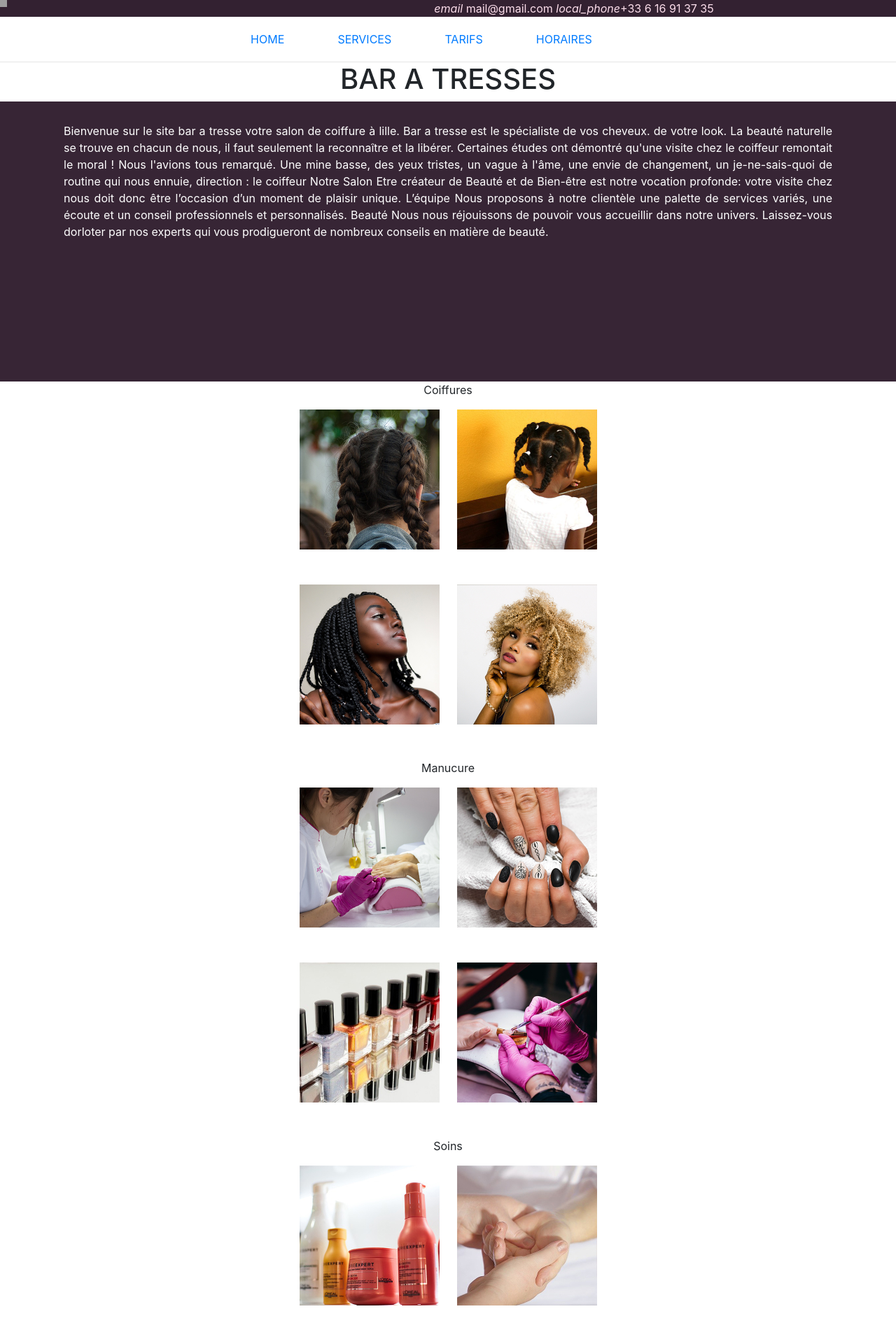
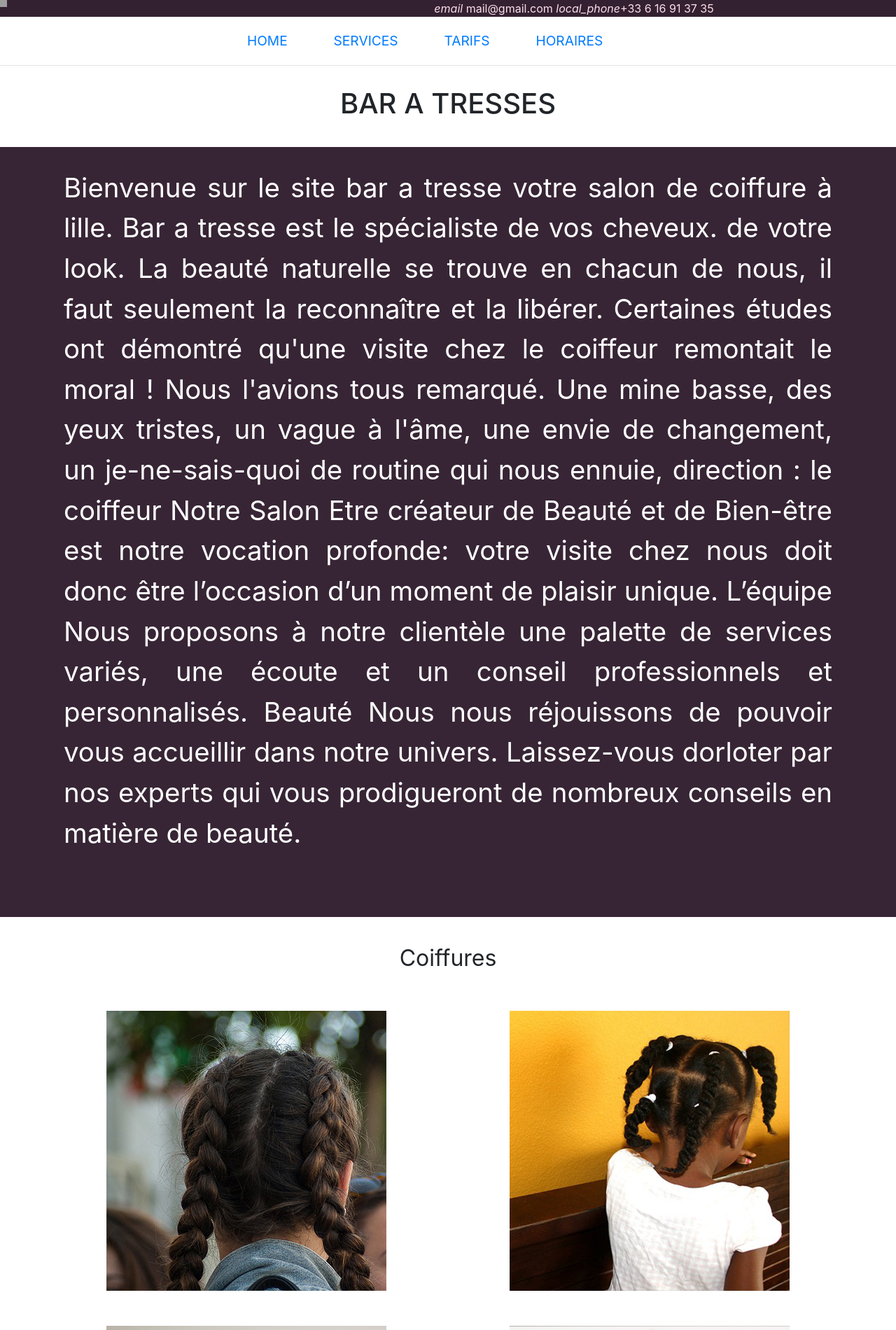
Before and after one commit to luvumbu/bar_a_tresse2, a PHP site: page /showcoords/index.php in a window 1280 px wide. Shown: the top 1900 px of the page at 70% size. Run offline with PHP 8.4, Linux system fonts and the light colour scheme; data that the repository does not hold is empty; a stand-in replaces the project's code that opens the database connection; grey boxes are pictures that could not be loaded.

Commit message:
modif police

```diff
--- a/style.css
+++ b/style.css
@@ -3,9 +3,7 @@
    src: url("src/font/OwlCute.ttf");
 
   }
-  body{
 
-  }
   #form-group{
     width: 60%;
     margin: auto;
@@ -14,6 +12,7 @@
   .class_img img{
     height: 300px;
   }
+
 
   .class_img{
     max-width: 300px;
@@ -63,6 +62,10 @@ html {
 }
   @media screen and (max-width: 1280px)
     {
+
+      body{
+        font-size:2em,
+      }
       .class_img img{
       height: 300px;
       }
--- a/view/header.html
+++ b/view/header.html
@@ -61,7 +61,7 @@
 
 <div class="header-2">
 
-    <div class="header-2-2">
+    <div class="header-2-2 police1">
         <div> <a href="">HOME</a>  </div>
         <div> <a href="#services">SERVICES</a>  </div>
         <div> <a href="#tarif">TARIFS</a>  </div>
@@ -70,11 +70,14 @@
     </div>
 </div>
 </div>
-<h1 class="text-center">
+<h1 class="text-center padding-1">
     BAR A TRESSES
 </h1>
 
 <style>
+    .padding-1{
+        padding:30px;
+    }
     .text-center{
         text-align: center;
     }
--- a/view/horaires.php
+++ b/view/horaires.php
@@ -1,5 +1,5 @@
 <div  class="d100"></div>
-<div class="horaires" id="horaires2">
+<div class="horaires police2" id="horaires2">
 
           <div>Lundi : 10h - 19h</div>
           <div>Mardi : 10h - 19h</div>
@@ -14,7 +14,7 @@
                 margin-top:200px;
           }
 #horaires2 {
-      width:800px;
+      width:500px;
       margin:auto ;
       background-color:#563452 ;
       text-align:center ;
--- a/view/presentation.php
+++ b/view/presentation.php
@@ -1,5 +1,5 @@
 <div class="section-1" id="section-1">
- <p class="section-1-text">
+ <p class="section-1-text police1">
     Bienvenue sur le site bar a tresse votre salon de coiffure à lille.
      Bar a tresse est le spécialiste de vos cheveux. de votre look.
      La beauté naturelle se trouve en chacun de nous, il faut seulement la reconnaître et la libérer.
@@ -16,6 +16,9 @@
   </div>
 
   <style>
+     .police1{
+        font-size:1.2em;
+     }
      #section-1{
         background-image:url("src/img/00_photos qui defilent/400 bis.jpg");
         background-repeat: no-repeat;
@@ -35,6 +38,8 @@
 {
    #section-1{
         background-image:url("");
+        height:1100px;
+        font-size:2em;
 
      }
      .section-1-text{
--- a/view/services.php
+++ b/view/services.php
@@ -1,5 +1,5 @@
 
-<p class="text-center">
+<p class="text-center police2">
 Coiffures
 </p>
     <div class="services-1-1" id="services-1-1">
@@ -18,7 +18,7 @@ Coiffures
     </div>
 
 
-    <p class="text-center">
+    <p class="text-center police2">
 Manucure
 </p>
     <div class="services-1-2" id="services-1-2">
@@ -38,7 +38,7 @@ Manucure
 
 
 
-    <p class="text-center">
+    <p class="text-center police2">
 Soins
 </p>
     <div class="services-1-3" id="services-1-3">
@@ -58,7 +58,7 @@ Soins
     <div id="services"></div>
 <style>
     #services-1-1 img,#services-1-2 img,#services-1-3 img {
-        width:200px;
+        width:400px;
     }
  .services-1-1, .services-1-2, .services-1-3{
      display:flex;
@@ -67,10 +67,14 @@ Soins
      width:850px;
      margin:auto ;
  }
+ .police2{
+     padding:35px;
+     font-size:2em;
+ }
  @media screen and (max-width: 1280px)
 {
     .services-1-1, .services-1-2, .services-1-3{
-     width:450px;
+     width:90%;
      margin:auto ;
     }
  img{
```
